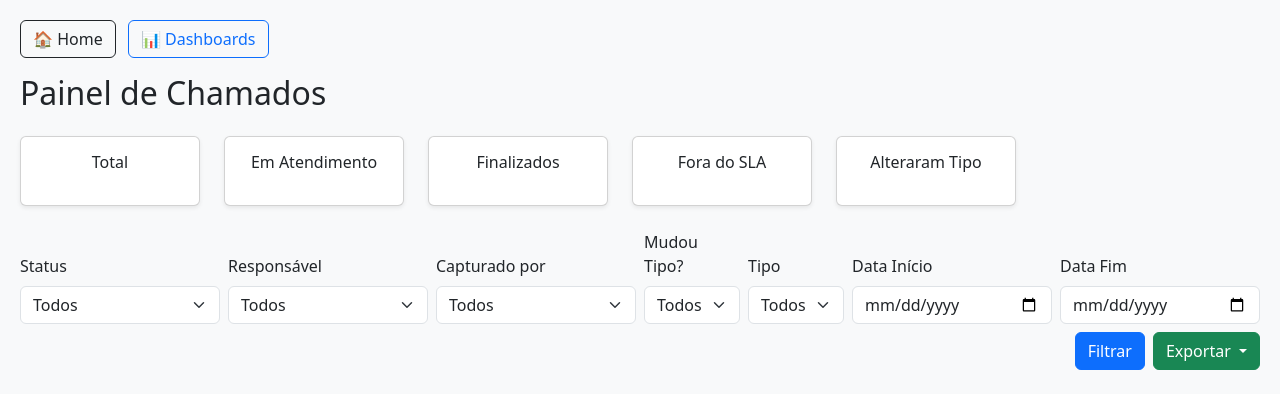
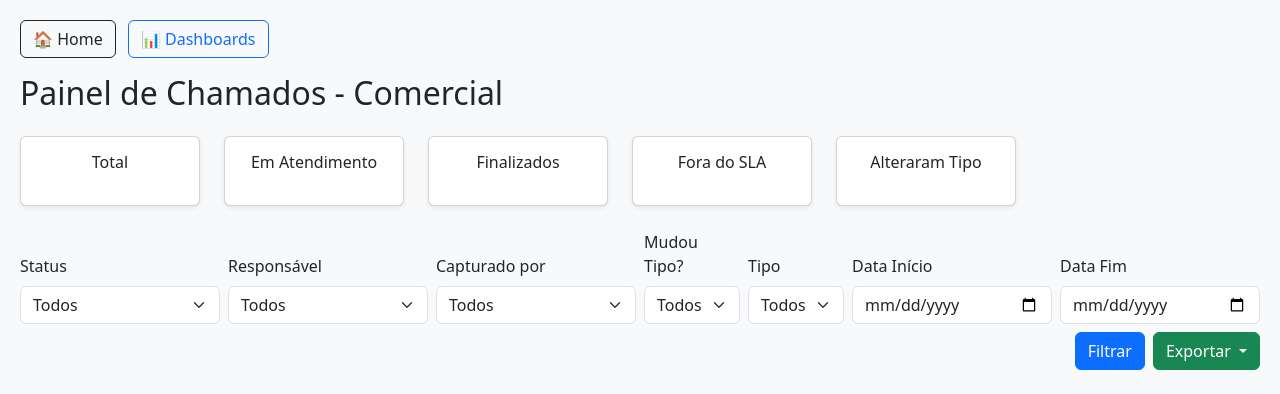
Before and after one commit to jflrealty/painel-chamados, a FastAPI app: template templates/painel.html in a window 1280 px wide. Shown: the top 394 px of the page. Run offline with FastAPI, Linux system fonts and the light colour scheme; the template is opened without the code that fills it, so the values that code supplies are empty; some libraries are stand-ins or nearby versions.

Commit message:
Update painel.html

```diff
--- a/templates/painel.html
+++ b/templates/painel.html
@@ -24,7 +24,7 @@
     <a class="btn btn-outline-primary ms-2" href="/dashboards">📊 Dashboards</a>
   </div>
 
-  <h2 class="mb-4">Painel de Chamados</h2>
+  <h2 class="mb-4">Painel de Chamados - Comercial</h2>
 
   <!-- Métricas -->
   <div class="d-flex flex-wrap gap-4 mb-4">
```
